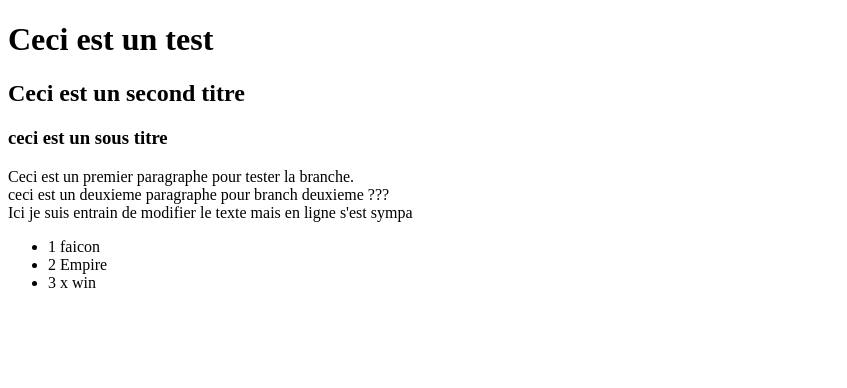
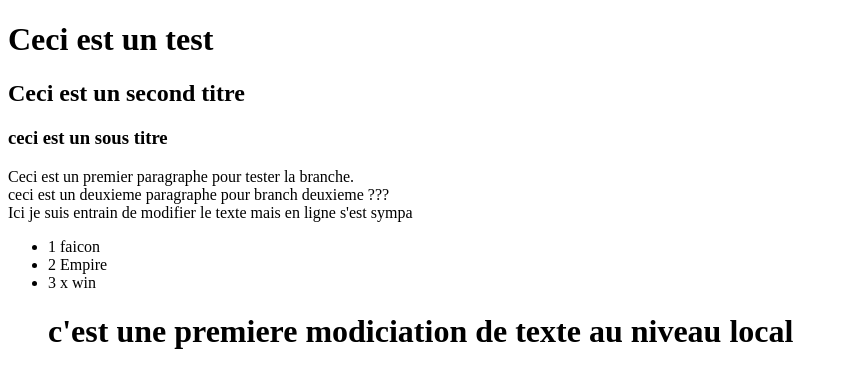
Before and after one commit to formationpdev/formationtest1, a plain HTML site: page index.html in a window 1280 px wide. Shown: the whole page, without its empty margins (0-847 px from the left). Drawn offline with Linux system fonts and the light colour scheme.

Commit message:
modification local

```diff
--- a/index.html
+++ b/index.html
@@ -16,10 +16,12 @@
     ceci est un deuxieme paragraphe pour branch deuxieme ???
 </div>
 <div> Ici je suis entrain de modifier le texte mais en ligne s'est sympa</div>
+
 <ul>
     <li>1 faicon</li>
     <li>2 Empire</li>
     <li>3 x win</li>
+    <h1>c'est une premiere modiciation de texte au niveau local</h1>
 </ul>
 </body>
 </html>
```
